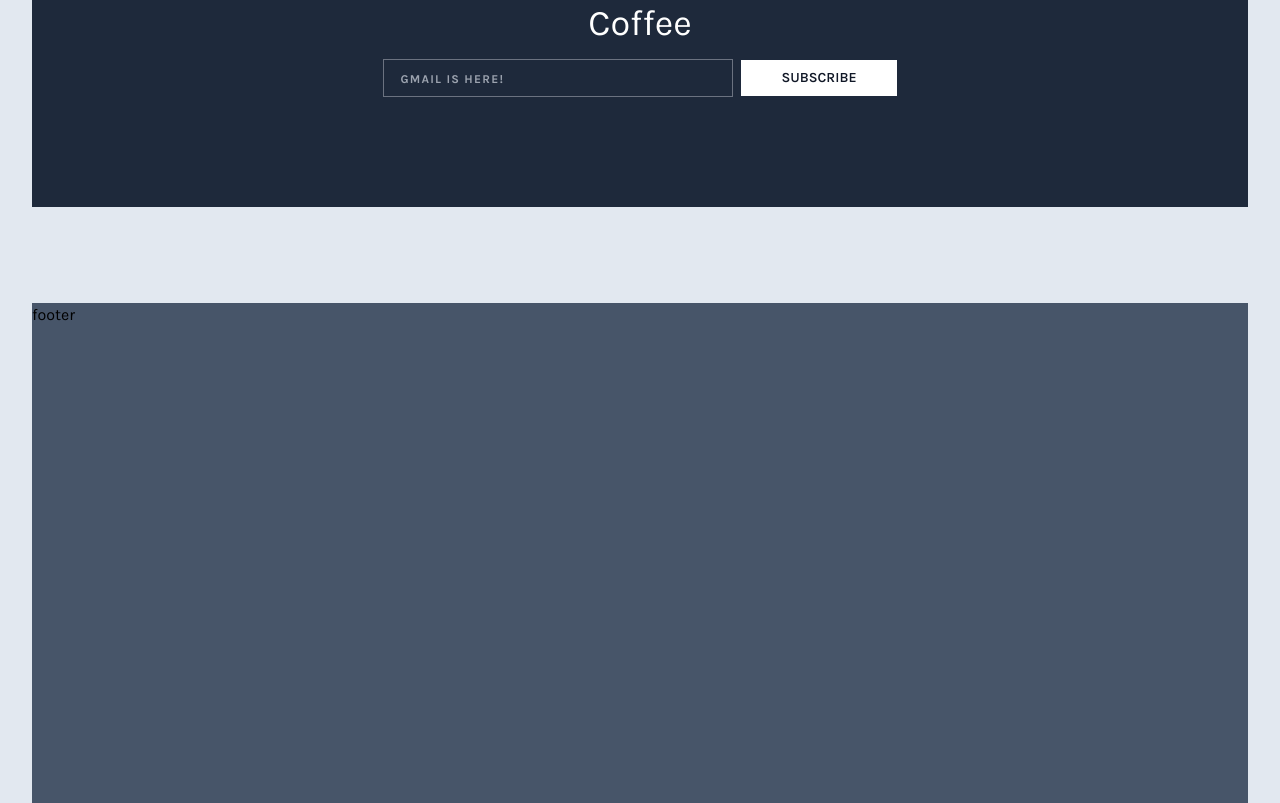
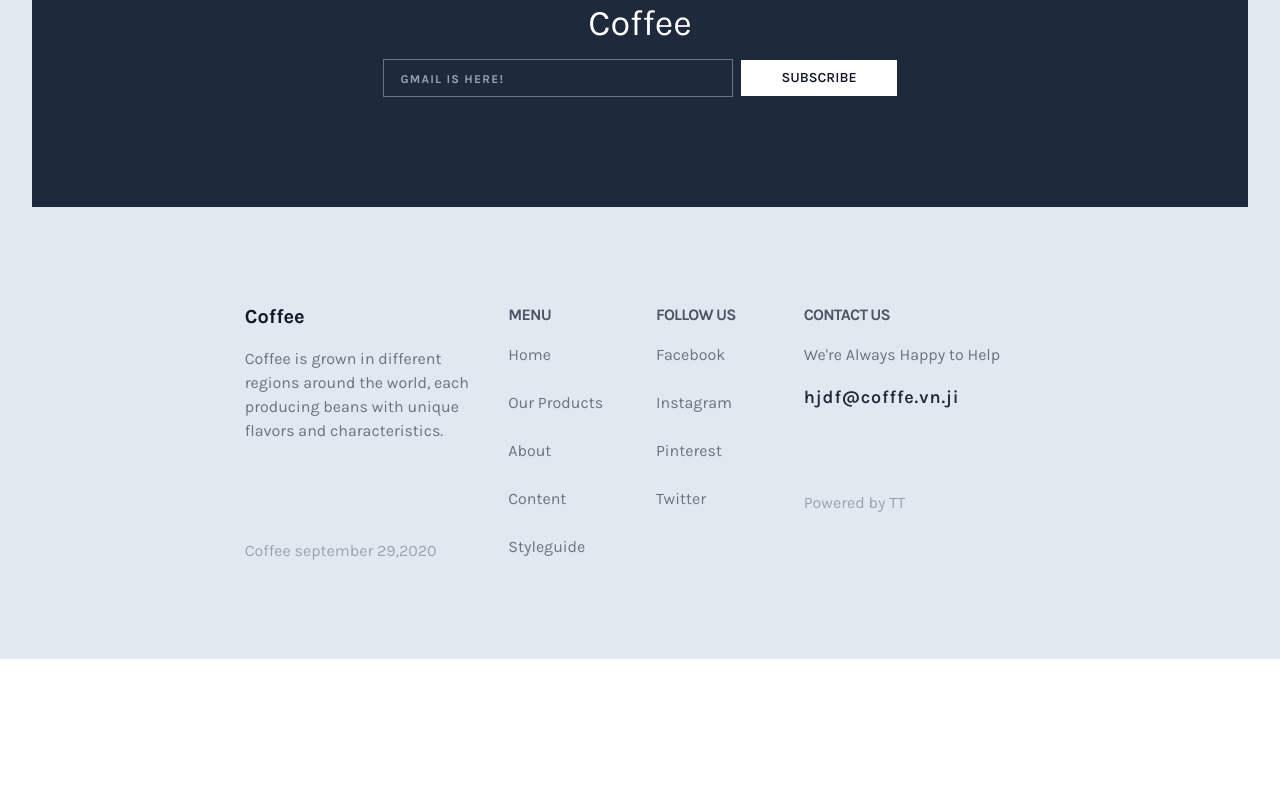
Before and after one commit to An635/Tw-coffee, a website: page public/index.html in a window 1280 px wide. Shown: the part 4937-5740 px from the top of the page. After the commit the page ends 5596 px from the top, so only its background shows below. Drawn offline with nearby package versions, Linux system fonts and the light colour scheme; files that its build step writes are made by us from their sources.

Commit message:
add_footer

```diff
--- a/public/index.html
+++ b/public/index.html
@@ -455,8 +455,40 @@
 
             </main>
 
-            <footer class="h-[500px] bg-slate-600">
-                footer
+            <footer class="w-[95%] xl:w-[65%] mx-auto pb-24 text-gray-500 text-base">
+                     <div class="flex flex-col md:flex-row md:text-left gap-8">
+                     <div class="flex flex-col md:flex-row text-center md:text-left gap-8">
+                        <div class="basis-2/6">
+                            <div class="text-xl font-bold text-gray-900 mb-4">Coffee</div>
+                            <div class="mb-24">Coffee is grown in different regions around the world, each producing beans with unique flavors and characteristics.</div>
+                            <div class="text-gray-400 hover:text-coffee-200 cursor-pointer">Coffee september 29,2020</div>
+                        </div>
+                        <div class="basis-1/6">
+                            <div class="uppercase font-bold -tracking-wider text-gray-600 mb-4"><a href="#">Menu</a></div>
+                            <div class="flex flex-col gap-6">
+                                <div class="hover:text-coffee-200"><a href="#">Home</a></div>
+                                <div class="hover:text-coffee-200"><a href="#">Our Products</a></div>
+                                <div class="hover:text-coffee-200"><a href="#">About</a></div>
+                                <div class="hover:text-coffee-200"><a href="#">Content</a></div>
+                                <div class="hover:text-coffee-200"><a href="#">Styleguide</a></div>
+                            </div>
+                        </div>
+                        <div class="basis-1/6">
+                            <div class="uppercase font-bold -tracking-wider text-gray-600 mb-4"><a href="#">follow us</a></div>
+                            <div class="flex flex-col gap-6">
+                                <div class="hover:text-coffee-200"><a href="#">Facebook</a></div>
+                                <div class="hover:text-coffee-200"><a href="#">Instagram</a></div>
+                                <div class="hover:text-coffee-200"><a href="#">Pinterest</a></div>
+                                <div class="hover:text-coffee-200"><a href="#">Twitter</a></div>
+                            </div>
+                        </div>
+                        <div class="basis-2/6">
+                            <div class="uppercase font-bold -tracking-wider text-gray-600 mb-4">Contact us</div>
+                                <div class="mb-4">We're Always Happy to Help</div>
+                                <div class="font-semibold tracking-wider text-lg text-gray-800 mb-20 hover:text-coffee-400 cursor-pointer">hjdf@cofffe.vn.ji</div>
+                                <div class="hover:text-coffee-200 text-gray-400"><a href="#">Powered by TT</a></div>
+                        </div>
+                    </div>
             </footer>
         </div>
         <!-- end-content-wrapper-->
```
